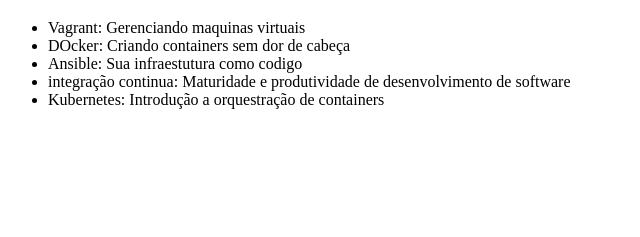
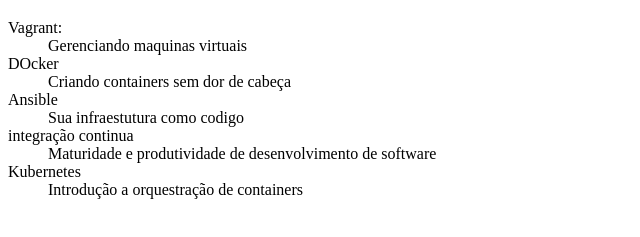
Before and after one commit to AndreBLima/alura-git, a plain HTML site: page index.html in a window 1280 px wide. Shown: the part 61-298 px from the top of the page, without its empty margins (0-640 px from the left). Drawn offline with Linux system fonts and the light colour scheme.

Commit message:
Trocando UL por DL e separando os titulos

```diff
--- a/index.html
+++ b/index.html
@@ -7,12 +7,21 @@
 <body>
     <h1>Curso de DevOps</h1>
 
-    <ul>
-        <li>Vagrant: Gerenciando maquinas virtuais</li>
-        <li>DOcker: Criando containers sem dor de cabeça</li>
-        <li>Ansible: Sua infraestutura como codigo</li>
-        <li>integração continua: Maturidade e produtividade de desenvolvimento de software</li>
-        <li>Kubernetes: Introdução a orquestração de containers</li>
-    </ul>
+    <dl>
+        <dt>Vagrant:</dt>
+        <dd>Gerenciando maquinas virtuais</dd>
+
+        <dt>DOcker</dt>
+        <dd>Criando containers sem dor de cabeça</dd>
+
+        <dt>Ansible</dt>
+        <dd>Sua infraestutura como codigo</dd>
+
+        <dt>integração continua</dt>
+        <dd>Maturidade e produtividade de desenvolvimento de software</dd>
+
+        <dt>Kubernetes</dt>
+        <dd>Introdução a orquestração de containers</dd>
+    </dl>
 </body>
 </html>
```
